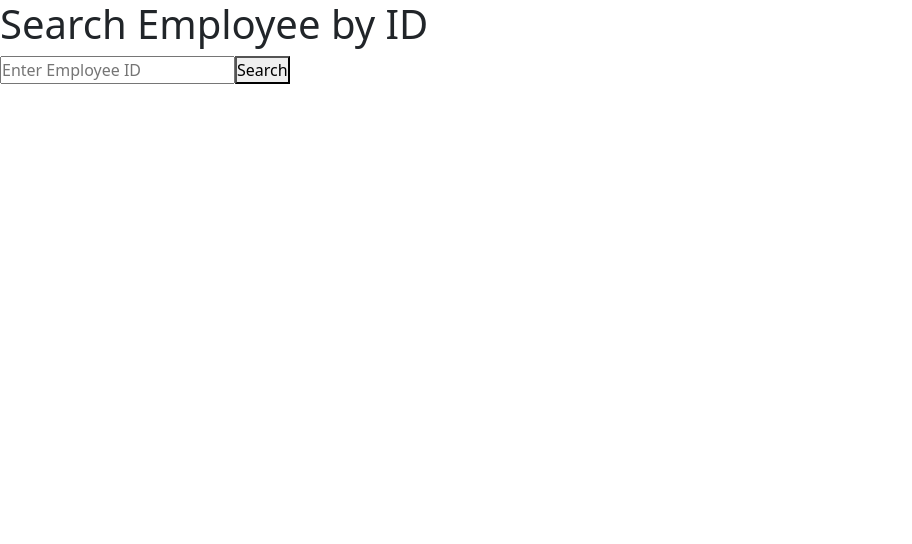
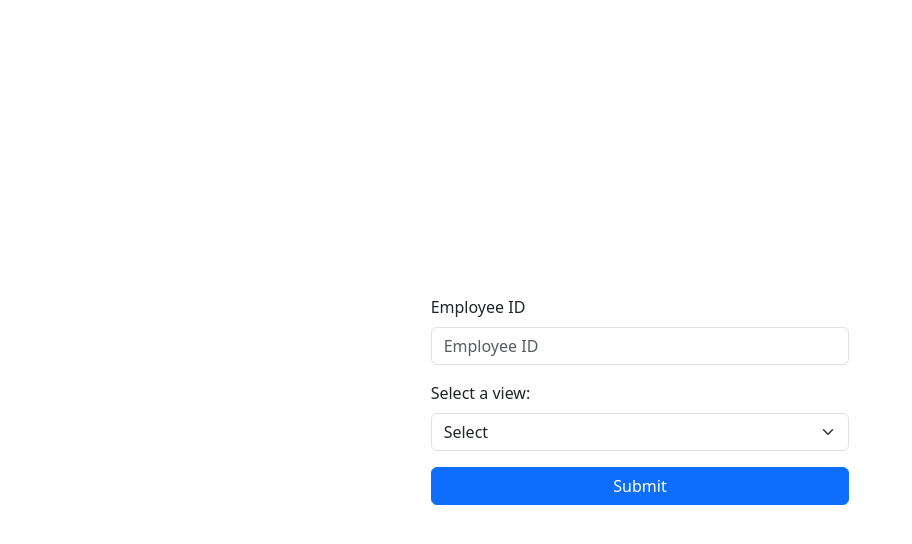
Before and after one commit to hmlucas/heroku-test, a React (Vite) app in the folder client/: page / in a window 1280 px wide. Shown: the top 544 px of the page, without its empty margins (0-912 px from the left). Built offline with nearby package versions, Linux system fonts and the light colour scheme.

Commit message:
yay navigation

```diff
--- a/client/src/pages/HomeView.jsx
+++ b/client/src/pages/HomeView.jsx
@@ -1,43 +1,66 @@
+import "bootstrap/dist/css/bootstrap.min.css";
+import "bootstrap/dist/js/bootstrap.bundle.min.js";
 import { useState } from "react";
-import useEmployeeStore from "../store/useEmployeeStore";
+import { useNavigate } from "react-router-dom";
 
 function HomeView() {
-  const [employeeId, setEmployeeId] = useState("");
-  const { selectedEmployee, fetchEmployeeById, isLoading, error } =
-    useEmployeeStore();
+  const [inputText, setInputText] = useState("");
+  const [dropdownValue, setDropdownValue] = useState("");
+  const navigate = useNavigate();
 
-  const handleInputChange = (e) => {
-    setEmployeeId(e.target.value);
+  const handleDropdownChange = (e) => {
+    const selectedValue = e.target.value;
+    setDropdownValue(selectedValue);
+
   };
 
-  const handleSearch = () => {
-    if (employeeId) {
-      fetchEmployeeById(employeeId);
+  const handleSubmit = () => {
+    if (dropdownValue) {
+      navigate(`/${dropdownValue}`);
     }
   };
 
   return (
-    <div>
-      <h1>Search Employee by ID</h1>
-      <input
-        type="number"
-        placeholder="Enter Employee ID"
-        value={employeeId}
-        onChange={handleInputChange}
-      />
-      <button onClick={handleSearch}>Search</button>
+    <div className="container-fluid d-flex justify-content-center align-items-center vh-100">
+      <div className="col-4">
+        {/* Text Input */}
+        <div className="mb-3">
+          <label htmlFor="textInput" className="form-label">
+            Employee ID
+          </label>
+          <input
+            type="text"
+            className="form-control"
+            id="textInput"
+            value={inputText}
+            onChange={(e) => setInputText(e.target.value)}
+            placeholder="Employee ID"
+          />
+        </div>
 
-      {isLoading && <p>Loading...</p>}
-      {error && <p>{error}</p>}
-      {selectedEmployee && (
-        <div>
-          <h2>Employee Details:</h2>
-          <p>ID: {selectedEmployee.employee_id}</p>
-          <p>
-            Name: {selectedEmployee.first_name} {selectedEmployee.last_name}
-          </p>
+        {/* Dropdown */}
+        <div className="mb-3">
+          <label htmlFor="dropdown" className="form-label">
+            Select a view:
+          </label>
+          <select
+            id="dropdown"
+            className="form-select"
+            value={dropdownValue}
+            onChange={handleDropdownChange}
+          >
+            <option value="">Select</option>
+            <option value="manager-view">Manager View</option>
+            <option value="cashier-view">Cashier View</option>
+            <option value="customer-view">Customer View</option>
+            <option value="kitchen-view">Kitchen View</option>
+            <option value="menu-view">Menu View</option>
+          </select>
         </div>
-      )}
+
+        {/* Button */}
+        <button className="btn btn-primary w-100" onClick={handleSubmit}>Submit</button>
+      </div>
     </div>
   );
 }
--- a/client/src/pages/ManagerView/MOrderTrends.jsx
+++ b/client/src/pages/ManagerView/MOrderTrends.jsx
@@ -6,40 +6,30 @@ import InputField from "./components/InputField";
 function MOrderTrends() {
   return (
     <div className="container-fluid">
-      <div className="row">
-        <div className="scroll-pane col-3">
-          {/* Dropdown Menu
-          <div className="dropdown mb-3">
-            <button
-              className="btn btn-secondary dropdown-toggle w-100"
-              type="button"
-              id="orderDropdown"
-              data-bs-toggle="dropdown"
-              aria-expanded="false"
-            >
-              Quantity
-            </button>
-            <ul
-              className="dropdown-menu w-100"
-              aria-labelledby="orderDropdown"
-            >
-              <li>
-                <button className="dropdown-item" type="button">
-                  a quantity
-                </button>
-              </li>
-              <li>
-                <button className="dropdown-item" type="button">
-                  another quantity?
-                </button>
-              </li>
-            </ul>
-          </div> */}
-          <h2>Orders</h2>
-          {/* Example list of orders */}
-          {[...Array(30).keys()].map((i) => (
-            <p key={i}>Order {i + 1}</p>
-          ))}
+      <div className="row" style={{ height: "100vh", overflow: "hidden" }}>
+        <div className="col">
+          <h2 style={{"margin":"10px"}}>Orders</h2>
+          <div
+            className="scroll-pane"
+            style={{ height: "65vh", border: "3px solid lightblue" }}
+            id="order-scroll-pane"
+          >
+            {/* Example list of orders */}
+            {[...Array(30).keys()].map((i) => (
+              <p key={i}>Order {i + 1}</p>
+            ))}
+          </div>
+          <div id="order-info-box" style={{ height: "100%" }}>
+            <h2>Order Information</h2>
+            <div className="row">
+              <InputField labelText="Order ID" id="orderInfoID" />
+              <InputField labelText="Date" id="orderInfoDate" />
+            </div>
+            <div className="row">
+              <InputField labelText="Price" id="orderInfoPrice" />
+              <InputField labelText="Server" id="orderInfoServer" />
+            </div>
+          </div>
         </div>
 
         <div className="main-content col-8">
--- a/client/src/pages/ManagerView/ManagerView.css
+++ b/client/src/pages/ManagerView/ManagerView.css
@@ -3,11 +3,6 @@
     overflow-y: auto;
     height: 120vh;
     padding: 15px;
-}
-
-#ingredient-scroll-pane{
-    height: 30vh;
-    border:3px solid #5d90c3;
 }
 
 .main-content {
```
